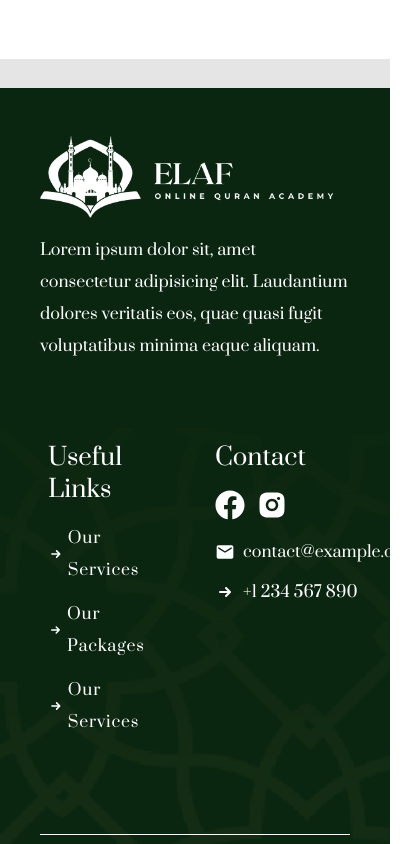
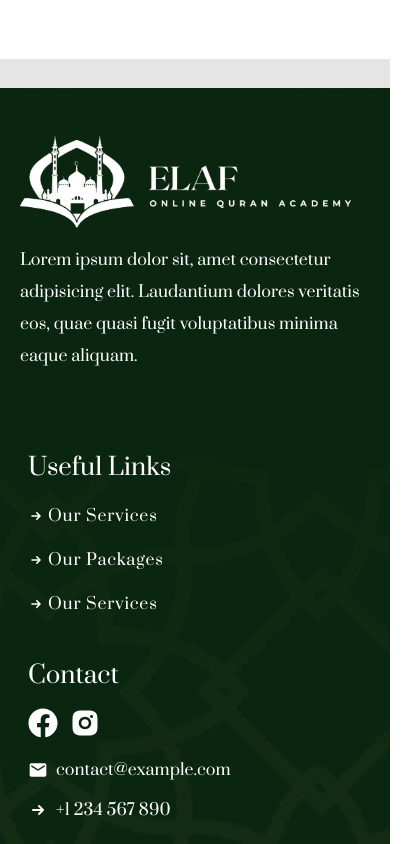
Before and after one commit to doaaabdelfattah/elaf_academy, a Next.js app: page / in a window 390 px wide. Shown: the part 7000-7844 px from the top of the page, 418 px wide, since content can reach past the window. Built offline with nearby package versions, Linux system fonts and the light colour scheme; a web font is replaced by a local one.

Commit message:
[fix]- Footer

```diff
--- a/app/components/Footer.jsx
+++ b/app/components/Footer.jsx
@@ -11,7 +11,7 @@ const Footer = () => {
 
        <div className="absolute inset-0 bg-black opacity-50 z-0"></div>
 
-      <div className="mx-10 mt-12 pb-14 flex flex-col lg:flex-row items-center justify-between z-50 relative text-white gap-10  border-b border-white">
+      <div className="md:mx-10 mx-5 mt-12 pb-14 flex flex-col lg:flex-row items-center justify-between z-50 relative text-white gap-10  border-b border-white">
         <div className="lg:w-1/2 mx-12 w-full flex flex-col gap-4">
           <Image src="/white logo.png" width={500} height={500} alt="alx logo" />
 
@@ -22,7 +22,7 @@ const Footer = () => {
             aliquam.
           </p>
         </div>
-        <div className="w-full lg:w-1/2 py-10 flex items-start  justify-around px-2 max-sm:grid max-sm:grid-cols-2 gap-10">
+        <div className="w-full lg:w-1/2 py-10 flex items-start  justify-around px-2 max-sm:grid max-sm:grid-cols-1 gap-10 ">
           {/* first Section =================== */}
 
           <div className="flex flex-col text-left gap-4">
```
